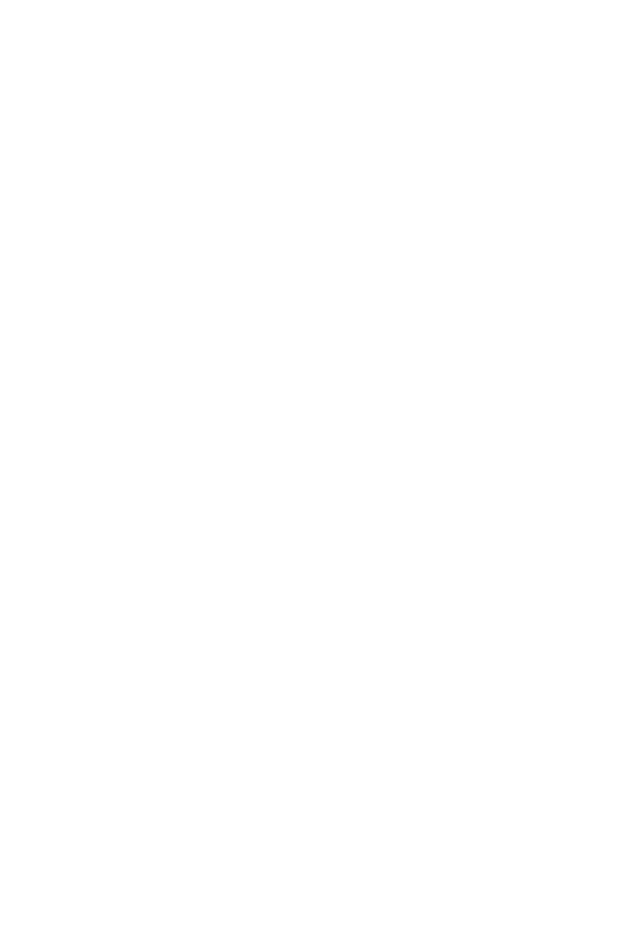
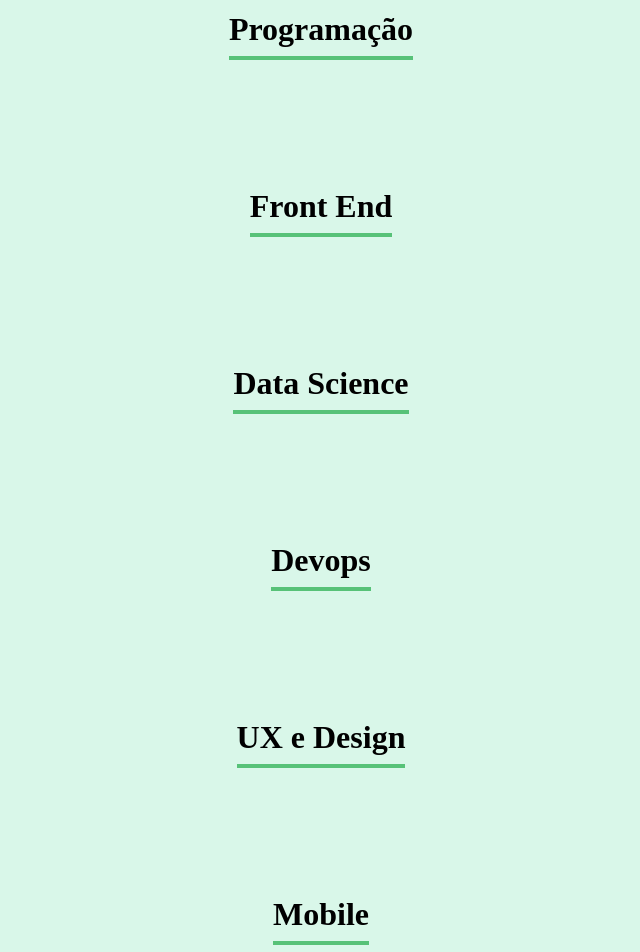
Before and after one commit to igorjosiel/organograma-react-js, a React (Vite) app: page / in a window 1280 px wide. Shown: the part 1520-2472 px from the top of the page, without its empty margins (319-959 px from the left). Before the commit the page ends 1467 px from the top, so only its background shows below. Built offline with nearby package versions, Linux system fonts and the light colour scheme.

Commit message:
feat: cria novo componente no projeto.

```diff
--- a/src/App.jsx
+++ b/src/App.jsx
@@ -1,9 +1,47 @@
 
 import { useState } from "react";
-import { Banner, Form, TextInput } from "./components";
+import { Banner, Form, TextInput, Team } from "./components";
 import "./App.css";
 
 function App() {
+  const teams = [
+    {
+      name: "Programação",
+      secondaryColor: "#57C278",
+      primaryColor: "#D9F7E9",
+    },
+    {
+      name: "Front End",
+      secondaryColor: "#82CFFA",
+      primaryColor: "#E8F8FF",
+    },
+    {
+      name: "Data Science",
+      secondaryColor: "#A6D157",
+      primaryColor: "#F0F8E2",
+    },
+    {
+      name: "Devops",
+      secondaryColor: "#E06B69",
+      primaryColor: "#FDE7E8",
+    },
+    {
+      name: "UX e Design",
+      secondaryColor: "#DB6EBF",
+      primaryColor: "#FAE9F5",
+    },
+    {
+      name: "Mobile",
+      secondaryColor: "#FFBA05",
+      primaryColor: "#FFF5D9",
+    },
+    {
+      name: "Inovação e Gestão",
+      secondaryColor: "#FF8A29",
+      primaryColor: "#FFEEDF",
+    },
+  ];
+
   const [teamMembers, setTeamMember] = useState([]);
 
   const handleEmployees = (employee) => {
@@ -14,6 +52,17 @@
     <>
       <Banner />
       <Form onSaveNewEmployee={employee => handleEmployees(employee)} />
+
+      {teams.map(team => {
+        return (
+          <Team
+            key={team.name}
+            name={team.name}
+            primaryColor={team.primaryColor}
+            secondaryColor={team.secondaryColor}
+          />
+        );
+      })}
     </>
   );
 }
--- /dev/null
+++ b/src/components/Team/Team.css
@@ -0,0 +1,12 @@
+.team {
+  text-align: center;
+  padding: 32px;
+  background-color: #D9F7E9;
+}
+
+.team h3 {
+  font-size: 32px;
+  border-bottom: 4px solid #57C278;
+  display: inline-block;
+  padding-bottom: 8px;
+}
--- /dev/null
+++ b/src/components/Team/index.jsx
@@ -0,0 +1,11 @@
+import "./Team.css";
+
+const Team = ({ name }) => {
+  return (
+    <section className="team">
+      <h3>{name}</h3>
+    </section>
+  );
+}
+
+export default Team;
--- a/src/components/index.jsx
+++ b/src/components/index.jsx
@@ -3,6 +3,7 @@
 import TextInput from "./TextInput";
 import SelectInput from "./SelectInput";
 import Button from "./Button";
+import Team from './Team';
 
 export {
   Banner,
@@ -10,4 +11,5 @@
   TextInput,
   SelectInput,
   Button,
+  Team,
 };
```
